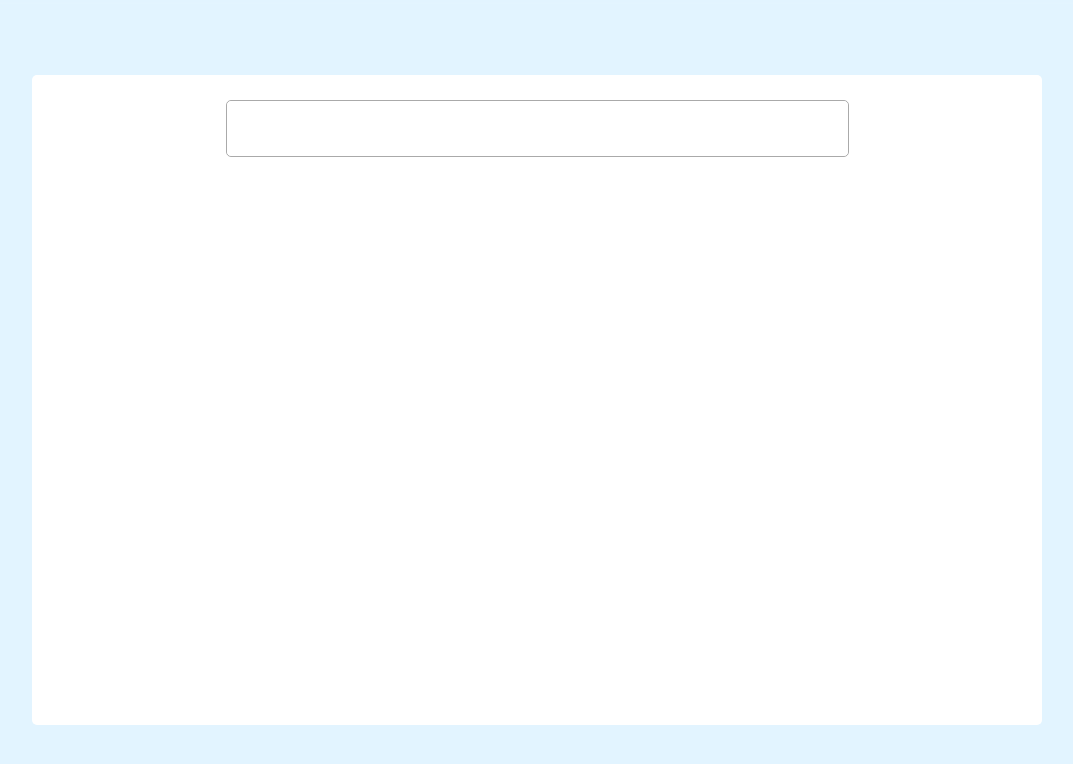
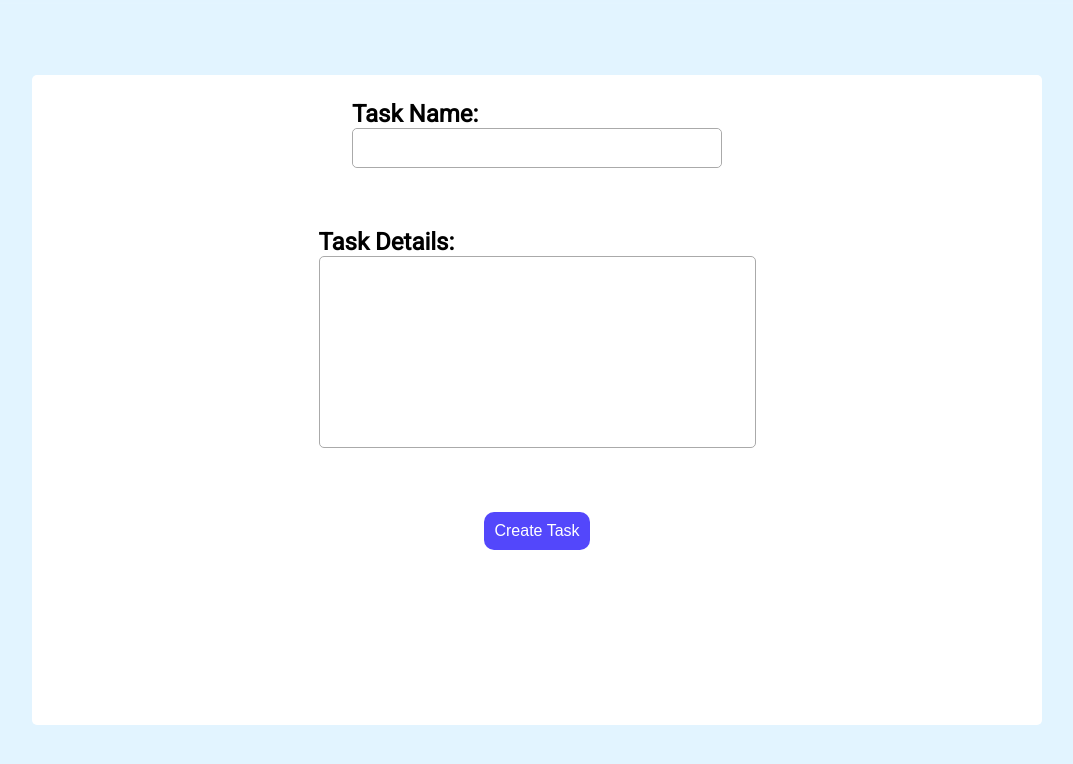
Before and after one commit to jkwanhow/fine-a-todo-list, a React (Vite) app: page / in a window 1280 px wide. Both pictures are taken after a click on the button "Open Popup". Shown: the top 764 px of the page, without its empty margins (103-1176 px from the left). Built offline with nearby package versions, Linux system fonts and the light colour scheme.

Commit message:
can now add tasks with popup

```diff
--- a/src/App.tsx
+++ b/src/App.tsx
@@ -1,14 +1,11 @@
 import React, {useState} from 'react';
 
-import { TasksProvider, useTasks } from './components/Contexts/TaskContext';
+import { TasksProvider } from './components/Contexts/TaskContext';
 import Tasks from './components/Tasks';
 import Popup from './components/Popup';
 import CreateTaskContent from './components/Popup/PopupContent/CreateTaskContent';
 
 function App() {
-  const tasks = useTasks();
-
-
   const [isPoppedUp, setIsPoppedUp] = useState(false);
   const handlePopupClose = () => {setIsPoppedUp(false);}
   const togglePopup = () => { setIsPoppedUp(true);}
@@ -18,11 +15,11 @@ function App() {
       <div style={{marginTop: '100px', width: '100%', display: 'flex', justifyContent:'center'}}>
         <button onClick={togglePopup}>Open Popup</button>
         <div style={{width: '50%'}}>
-          <Tasks tasks={tasks}/>
+          <Tasks/>
         </div>
         {isPoppedUp?
         <Popup closePopup={handlePopupClose}>
-          <CreateTaskContent />
+          <CreateTaskContent closePopup={handlePopupClose}/>
         </Popup>
         :null}
       </div>
--- a/src/assets/index.css
+++ b/src/assets/index.css
@@ -145,7 +145,9 @@ body {
     border-radius: 5px;
     background-color: #FFFFFF;
     display: flex;
-    justify-content: center;
+    flex-direction: column;
+    gap: 10%;
+    align-items: center;
     padding: 25px;
 }
 
@@ -156,7 +158,8 @@ body {
 
 .text-input {
     border-radius: 5px;
-    font-size: 3rem;
+    font-family: "Roboto";
+    font-size: 2rem;
     border: none;
 }
 
@@ -164,3 +167,30 @@ body {
     border-radius: 5px;
     outline: 1px solid #68bcf1;
 }
+
+.text-area {
+    border: 1px solid #AAAAAA;
+    font-size: 1em;
+    font-family: "Roboto";
+    border-radius: 5px;
+    resize: none;
+}
+
+.text-area:focus {
+    border-radius: 5px;
+    outline: 1px solid #68bcf1;
+}
+
+.submit-button {
+    border: none;
+    border-radius: 10px;
+    color: #FFFFFF;
+    font-size: 1rem;
+    padding: 10px;
+    background-color: #5347fb;
+}
+
+.submit-button:hover {
+    background-color: #3b2ef3;
+    cursor: pointer;
+}
--- a/src/components/Contexts/TaskContext.tsx
+++ b/src/components/Contexts/TaskContext.tsx
@@ -1,6 +1,7 @@
 import {createContext, useContext, useReducer} from 'react';
 import {type Dispatch} from 'react';
 import { TaskProps } from '../ToDoItem/types';
+
 
 type TasksAction = {
     type: string;
@@ -52,8 +53,14 @@ export function useTasksDispatch(){
 function taskReducer(tasks:any, action:TasksAction){
     switch (action.type){
         case 'add': {
+            let highestId = tasks[0].id;
+            tasks.forEach((task:TaskProps) => {
+                if (task.id > highestId) {
+                    highestId = task.id;
+                }
+            })
             return [...tasks,
-            action.payload]
+            {id: highestId, ...action.payload}]
         }
         default : {
             throw new Error(`Action: ${action.type} is not a valid action`);
--- /dev/null
+++ b/src/components/Inputs/TextAreaInput.tsx
@@ -0,0 +1,11 @@
+import React from 'react';
+import { TextInputProps } from './types';
+
+export default function TextAreaInput({handleChange, ...props}:TextInputProps){
+
+    return(
+        <div className='textarea-container'>
+            <textarea className='text-area' cols={50} rows={10} onChange={(e) => {handleChange(e.target.value)}} {...props}/>
+        </div>
+    )
+}
--- a/src/components/Popup/PopupContent/CreateTaskContent.tsx
+++ b/src/components/Popup/PopupContent/CreateTaskContent.tsx
@@ -2,20 +2,40 @@ import React, {useState} from 'react';
 
 import PopupCard from './PopupCard';
 import TextInput from '../../Inputs/TextInput';
+import TextAreaInput from '../../Inputs/TextAreaInput';
 import { useTasksDispatch } from '../../Contexts/TaskContext';
 
-export default function CreateTaskContent({}){
+export default function CreateTaskContent({closePopup}:{closePopup:()=>void}){
+    const dispatch = useTasksDispatch();
+
     const [title, setTitle] = useState('');
     const handleTitleChange = (value:string) => {
         setTitle(value);
     }
     const [details, setDetails] = useState('');
+    const handleDetailsChange = (value:string) => {
+        setDetails(value);
+    }
+
+    const handleSubmit = () => {
+        dispatch({
+            type:'add',
+            payload: {title, details, complete:false}
+        });
+        closePopup();
+    }
 
     return(
         <PopupCard>
             <div>
+                <h2>Task Name:</h2>
                 <TextInput value={title} handleChange={handleTitleChange}/>
             </div>
+            <div>
+                <h2>Task Details:</h2>
+                <TextAreaInput value={details} handleChange={handleDetailsChange}/>
+            </div>
+            <button className='submit-button' onClick={handleSubmit}>Create Task</button>
         </PopupCard>
     )
 }
--- a/src/components/Tasks/index.tsx
+++ b/src/components/Tasks/index.tsx
@@ -1,10 +1,11 @@
 import React from 'react';
 
 import ToDoItem from '../ToDoItem';
+import { useTasks } from '../Contexts/TaskContext';
 import { TasksProps } from "./types";
 
-export default function({tasks}:TasksProps){
-
+export default function({}){
+    const tasks = useTasks();
     return(
     <div className='tasks-container'>
         {tasks.map((task) => {
--- a/src/main.tsx
+++ b/src/main.tsx
@@ -6,5 +6,5 @@ import './assets/index.css'
 ReactDOM.createRoot(document.getElementById('root') as HTMLElement).render(
   <React.StrictMode>
     <App />
-  </React.StrictMode>,
+  </React.StrictMode>
 )
```
Also changed, not shown: src/assets/icons/close.svg (added).
